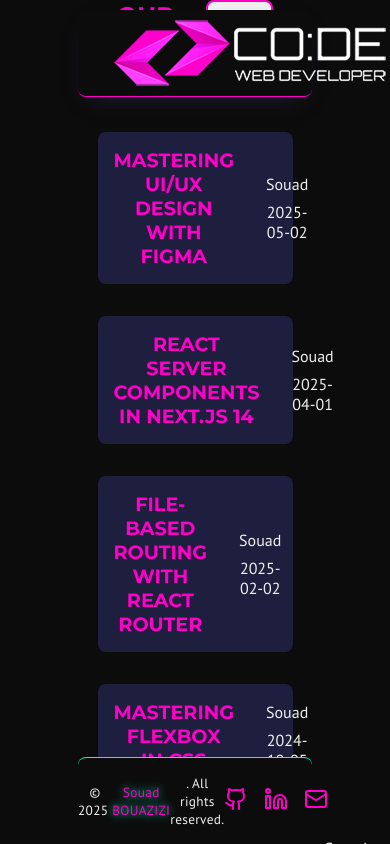
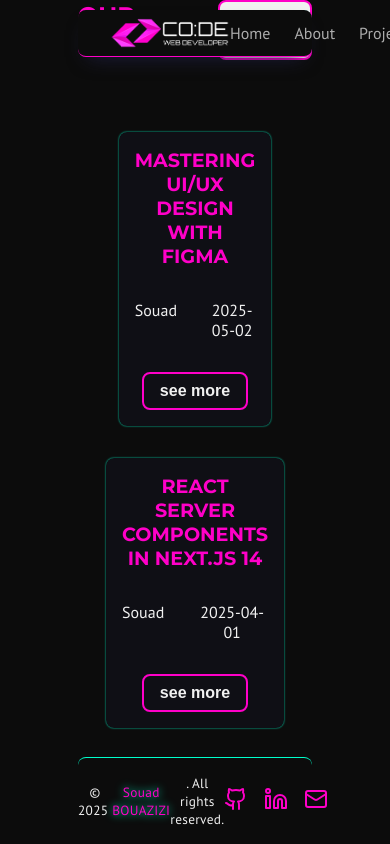
Before and after one commit to souadbouazizi/portfolio, a Next.js app: page /blog in a window 390 px wide. Built offline with nearby package versions, Linux system fonts and the light colour scheme.

Commit message:
update blog

```diff
--- a/app/blog/[slug]/page.tsx
+++ b/app/blog/[slug]/page.tsx
@@ -3,6 +3,7 @@ import { getFrontmatter, getSlugs } from "@/lib/utils"
 import { Breadcrumb } from "@/components/ui/breadcrumb"
 import type { Frontmatter } from "@/lib/types"
 import type { Metadata } from "next"
+
 
 export async function generateMetadata({
   params
@@ -91,6 +92,7 @@ export default async function Slug({
         <div data-slot="blog-details">
           <span data-slot="blog-author" style={{fontWeight:"500"}}>{Frontmatter.author}</span>
           <time data-slot="blog-date">{Frontmatter.date}</time>
+
         </div>
         <p data-slot="blog-summary">{Frontmatter.summary}</p>
       </div>
--- a/app/blog/_components/blog-list/index.tsx
+++ b/app/blog/_components/blog-list/index.tsx
@@ -4,6 +4,7 @@ import Link from "next/link"
 import type { Blog } from "@/lib/types"
 import styles from "@/styles/modules/blog.module.css"
 import { use } from "react"
+import { Button } from "@/components/ui/button"
 
 interface BlogListProps {
   blogs: Promise<Blog[]>
@@ -34,6 +35,7 @@ const BlogList = ({ blogs, sortOrder }: BlogListProps) => {
               <span>{blog.frontmatter.author}</span>
               <time>{blog.frontmatter.date}</time>
             </div>
+            <Button title="see more" />
           </li>
         </Link>
       ))}
--- a/app/blog/page.tsx
+++ b/app/blog/page.tsx
@@ -34,7 +34,7 @@ export default async function Blog({
           alignItems: "center",
           marginBottom: ".5rem",
           width: "100%",
-          maxWidth: "40vw"
+          maxWidth: "100vw"
         }}
       >
         <h2>Our Blogs</h2>
--- a/styles/globals.css
+++ b/styles/globals.css
@@ -129,6 +129,42 @@ header {
     &:hover {
       filter: drop-shadow(0 0 4px var(--color-muted));
     }
+    & .mobileToggle {
+      display: none;
+      background: none;
+      font-size: 1.5rem;
+      color: white;
+      border: none;
+      cursor: pointer;
+    }
+    @media (max-width: 900px) {
+      & img{ width: 120px !important;}
+    }
+    & .mobileToggle {
+      display: block;
+    }
+
+    & .nav {
+      display: none;
+      flex-direction: column;
+      position: absolute;
+      top: 60px;
+      right: 1rem;
+      background: #1a1a1a;
+      padding: 1rem;
+      border-radius: 8px;
+      z-index: 10;
+      width: 200px;
+    }
+
+    & .nav.open {
+      display: flex;
+    }
+
+    & .nav a {
+      margin: 0.5rem 0;
+    }
+
   }
 
   nav {
--- a/styles/modules/blog.module.css
+++ b/styles/modules/blog.module.css
@@ -119,20 +119,24 @@
     font-size: 1.15rem;
     color: var(--color-text);
     margin: 0 auto 0.5rem auto;
-    max-width: 80%;
+
     opacity: 0.9;
   }
 }
 
 .blog-list {
   display: flex;
-  flex-flow: column;
   gap: var(--spacing-lg);
   place-content: center;
   place-items: center;
   margin: 0 auto;
   width: 100%;
   padding: var(--spacing-lg) 0;
+
+    flex-wrap: wrap;
+    margin: 0 auto;
+    width: 100%;
+    padding: var(--spacing-lg) 0;
 
   & a {
     display: contents;
@@ -148,17 +152,21 @@
 
     & li {
       display: flex;
-      flex-flow: row;
+      flex-flow: column;
+      flex: 0 0 calc(33.333% - var(--spacing-lg));
+     box-sizing: border-box;
+
       place-content: space-between;
       place-items: center;
       gap: var(--spacing-lg);
-      background: var(--color-card);
-
+      background: color-mix(in srgb, var(--color-card) 20%, transparent);
+      box-shadow: 0 0 2px 0 var(--color-muted);
       border-radius: var(--radius);
       padding: var(--spacing-md);
       text-align: center;
       list-style-type: none;
-      width: 50vw;
+      min-height: 200px;
+
 
       & h2 {
         color: var(--color-primary);
@@ -168,8 +176,8 @@
 
       & div {
         display: flex;
-        flex-flow: column;
-        gap: var(--spacing-sm);
+        flex-flow: row;
+        gap: var(--spacing-lg);
 
         & time {
           color: var(--color-text);
```
Also changed, not shown: content/Getting_Started_with_Reactjs.mdx (added, +42 -0 lines).
